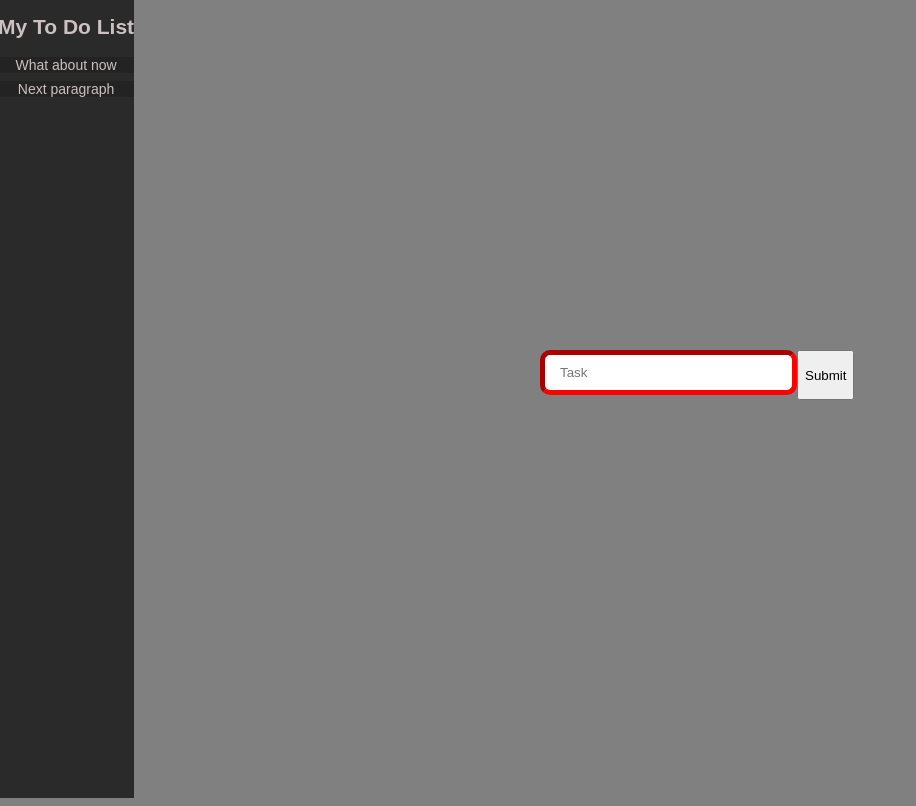
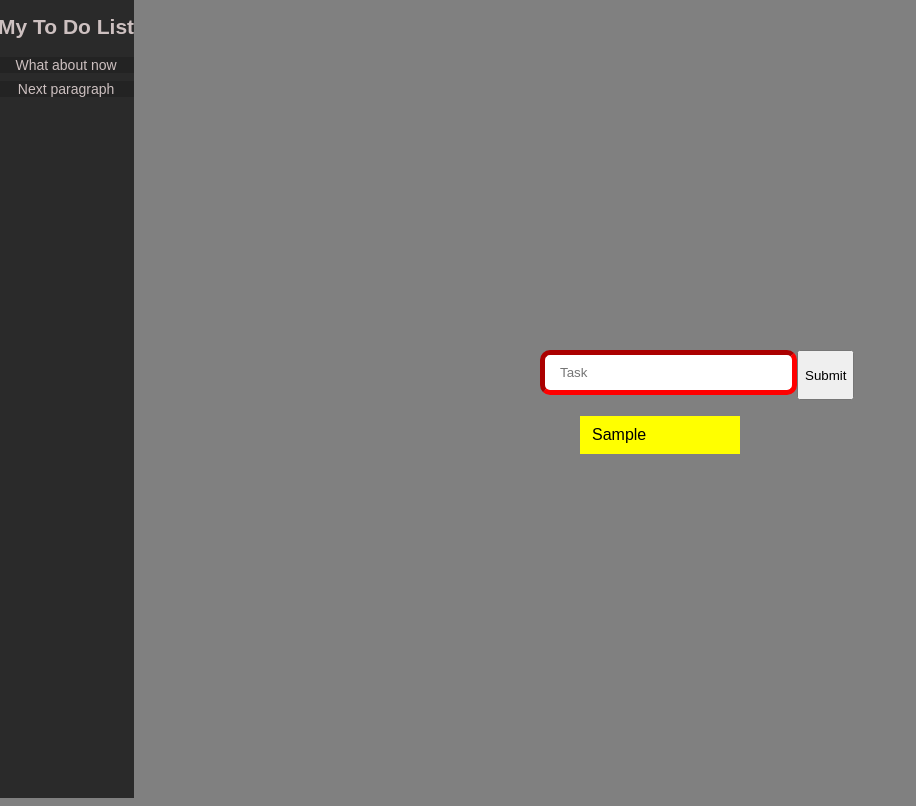
Before and after one commit to SamvelHov02/ToDoList, a plain HTML site: page index.html in a window 1280 px wide. Both pictures are taken after typing "Sample" into the empty fields and a click on the button "Submit". Shown: the whole page, without its empty margins (0-916 px from the left). Drawn offline with Linux system fonts and the light colour scheme.

Commit message:
Creates Custom tasks

```diff
--- a/css/main.css
+++ b/css/main.css
@@ -53,3 +53,14 @@ main{
     flex-direction: row;
     display:flex;
 }
+
+.task-list li{
+    padding-left: 12px;
+    padding-right: 12px;
+    padding-top:10px;
+    padding-bottom: 10px;
+    margin-bottom: 0px;
+    margin-top: 5px;
+    list-style: none;
+    background-color: yellow;
+}
--- a/index.html
+++ b/index.html
@@ -18,6 +18,10 @@
                 <input class="input-text" id="task" type="text" name="submitted-name" autocomplete="name" size="25" placeholder="Task" />
                 <button class="submit-button">Submit</button>
             </form>
+            <section class="task-section">
+                <ul class="task-list">
+                </ul>
+            </section>
         </main>
     </body>
 
--- a/js/main.js
+++ b/js/main.js
@@ -10,14 +10,30 @@ p.addEventListener("click", function () {
 const form = document.querySelector(".input-form");
 const text = document.querySelector(".input-text");
 
+// Event Listener for task submition
 form.addEventListener("submit", (e) => {
     e.preventDefault();
     let todos = localStorage.getItem("tasks");
     let newToDos = todos.split(',');
     newToDos.push(text.value);
     localStorage.setItem("tasks", newToDos);
+    createNewTask(text.value);
     text.value = "";
 });
 
 const taskInput = document.getElementById("task");
 const taskContent = taskInput.content;
+
+// add Tasks to document
+const createNewTask = (text) => {
+    const taskList = document.querySelector(".task-list");
+    let taskLi = document.createElement("li");
+    taskLi.className = `task-li-element-${text}`;
+    taskLi.appendChild(document.createTextNode(text));
+    taskList.appendChild(taskLi);
+    console.log(taskLi);
+}
+
+const deleteTask = (className) => {
+
+}
```
